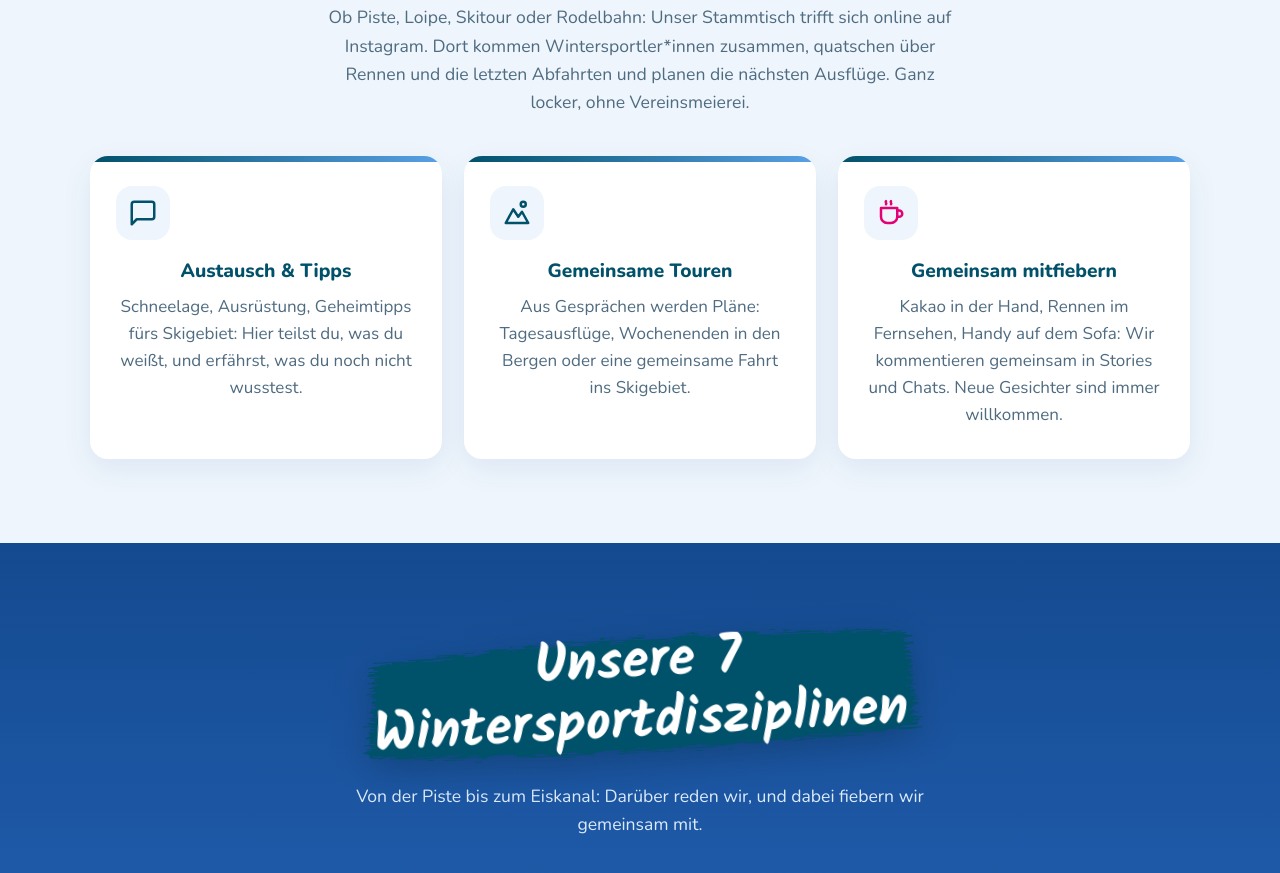
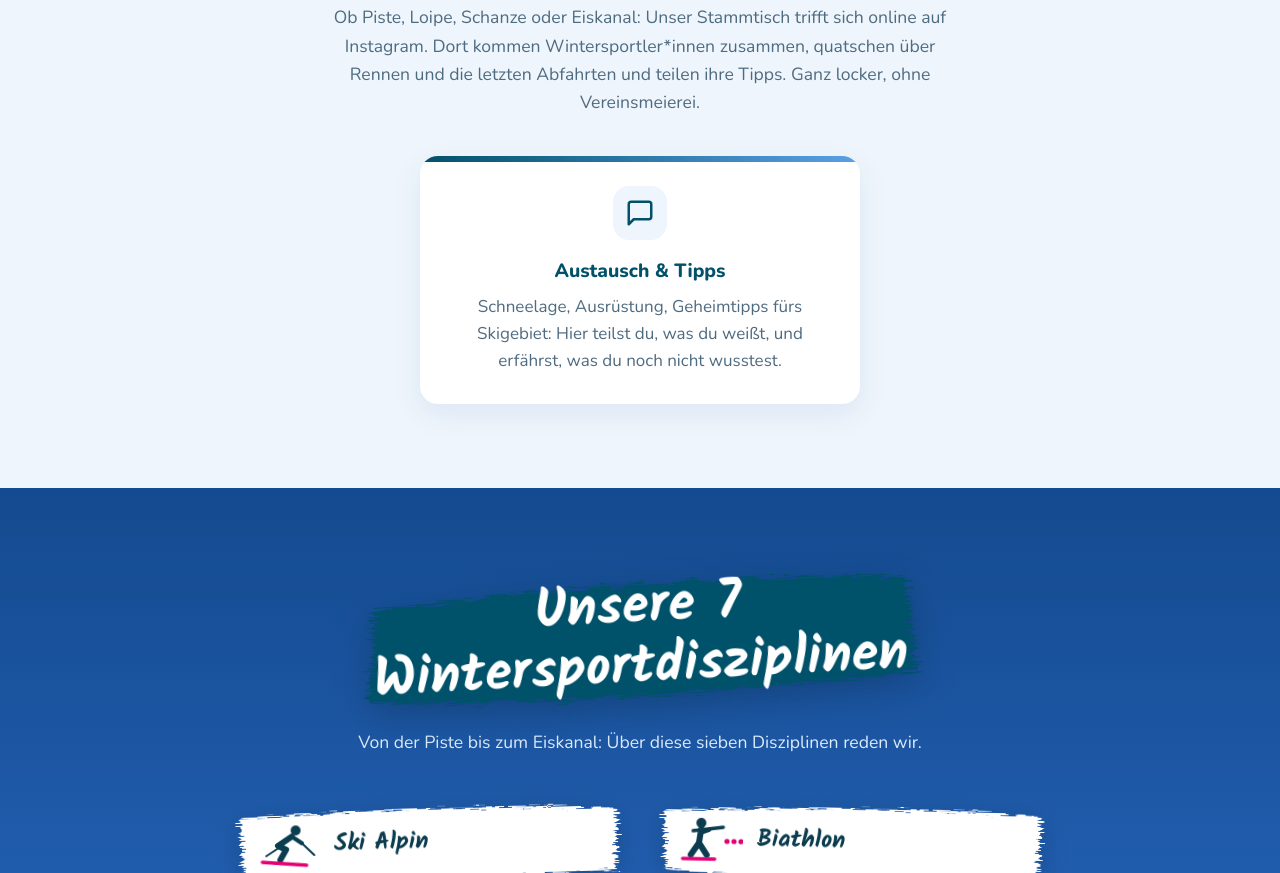
Before and after one commit to ChrisselFrank/wintersport.stammtisch, a plain HTML site: page index.html in a window 1280 px wide. Shown: the part 998-1871 px from the top of the page. Drawn offline with nearby package versions, Linux system fonts and the light colour scheme.

Commit message:
Blöcke Gemeinsame Touren und Gemeinsam mitfiebern entfernt
Co-Authored-By: Claude Opus 5.5 <noreply@anthropic.com>
Claude-Session: https://claude.ai/code/session_017VMVohAqadqnUearKLtR5g

```diff
--- a/index.html
+++ b/index.html
@@ -4,7 +4,7 @@
 <meta charset="utf-8">
 <meta name="viewport" content="width=device-width, initial-scale=1">
 <title>Wintersport-Stammtisch</title>
-<meta name="description" content="Ab Montag geht's los! Der Wintersport-Stammtisch startet. Austausch, Tourenplanung und gemütliche Runden für alle, die den Winter lieben.">
+<meta name="description" content="Ab Montag geht's los! Der Wintersport-Stammtisch startet. Austausch und Tipps rund um sieben Wintersportarten, online auf Instagram.">
 <link rel="preconnect" href="https://fonts.googleapis.com">
 <link rel="preconnect" href="https://fonts.gstatic.com" crossorigin>
 <link href="https://fonts.googleapis.com/css2?family=Kaushan+Script&family=Kalam:wght@700&family=Nunito:wght@400;600;800&display=swap" rel="stylesheet">
@@ -91,10 +91,11 @@
   .center{text-align:center}.center .lead{margin-inline:auto}
 
   .cards{display:grid;grid-template-columns:repeat(auto-fit,minmax(240px,1fr));gap:22px;margin-top:40px}
+  .cards:has(> .card:only-child){grid-template-columns:minmax(0,440px);justify-content:center}
   .card{background:#fff;border-radius:var(--radius);padding:30px 26px;box-shadow:0 10px 30px rgba(20,74,143,.08);position:relative;overflow:hidden;transition:transform .25s ease}
   .card:hover{transform:translateY(-4px)}
   .card::before{content:"";position:absolute;left:0;right:0;top:0;height:6px;background:linear-gradient(90deg,var(--petrol),var(--sky-light))}
-  .card .ico{width:54px;height:54px;border-radius:16px;display:grid;place-items:center;background:var(--ice);margin-bottom:16px}
+  .card .ico{width:54px;height:54px;border-radius:16px;display:grid;place-items:center;background:var(--ice);margin:0 auto 16px}
   .card h3{font-size:1.2rem;color:var(--petrol);margin-bottom:6px}
   .card p{color:var(--muted)}
 
@@ -218,23 +219,13 @@
       <div class="reveal">
         <div class="kicker">Die Idee</div>
         <h2>Ein Treffpunkt für alle, die den Winter lieben</h2>
-        <p class="lead">Ob Piste, Loipe, Skitour oder Rodelbahn: Unser Stammtisch trifft sich online auf Instagram. Dort kommen Wintersportler*innen zusammen, quatschen über Rennen und die letzten Abfahrten und planen die nächsten Ausflüge. Ganz locker, ohne Vereinsmeierei.</p>
+        <p class="lead">Ob Piste, Loipe, Schanze oder Eiskanal: Unser Stammtisch trifft sich online auf Instagram. Dort kommen Wintersportler*innen zusammen, quatschen über Rennen und die letzten Abfahrten und teilen ihre Tipps. Ganz locker, ohne Vereinsmeierei.</p>
       </div>
       <div class="cards">
         <article class="card reveal">
           <div class="ico"><svg width="30" height="30" viewBox="0 0 24 24" fill="none" stroke="#01516a" stroke-width="2" stroke-linecap="round" stroke-linejoin="round"><path d="M21 15a2 2 0 0 1-2 2H7l-4 4V5a2 2 0 0 1 2-2h14a2 2 0 0 1 2 2z"/></svg></div>
           <h3>Austausch &amp; Tipps</h3>
           <p>Schneelage, Ausrüstung, Geheimtipps fürs Skigebiet: Hier teilst du, was du weißt, und erfährst, was du noch nicht wusstest.</p>
-        </article>
-        <article class="card reveal">
-          <div class="ico"><svg width="30" height="30" viewBox="0 0 24 24" fill="none" stroke="#01516a" stroke-width="2" stroke-linecap="round" stroke-linejoin="round"><path d="M3 20 L9 9 L13 15 L16 11 L21 20 Z"/><circle cx="17" cy="5" r="2"/></svg></div>
-          <h3>Gemeinsame Touren</h3>
-          <p>Aus Gesprächen werden Pläne: Tagesausflüge, Wochenenden in den Bergen oder eine gemeinsame Fahrt ins Skigebiet.</p>
-        </article>
-        <article class="card reveal">
-          <div class="ico"><svg width="30" height="30" viewBox="0 0 24 24" fill="none" stroke="#e20275" stroke-width="2" stroke-linecap="round" stroke-linejoin="round"><path d="M4 8h13v7a5 5 0 0 1-5 5H9a5 5 0 0 1-5-5z"/><path d="M17 10h1.5a2.5 2.5 0 0 1 0 5H17"/><path d="M8 2.5c-1 1 1 1.5 0 2.5M12 2.5c-1 1 1 1.5 0 2.5"/></svg></div>
-          <h3>Gemeinsam mitfiebern</h3>
-          <p>Kakao in der Hand, Rennen im Fernsehen, Handy auf dem Sofa: Wir kommentieren gemeinsam in Stories und Chats. Neue Gesichter sind immer willkommen.</p>
         </article>
       </div>
     </div>
@@ -245,7 +236,7 @@
     <div class="wrap center">
       <div class="reveal">
         <div class="brush-main disz-head"><h2>Unsere 7<br>Wintersportdisziplinen</h2></div>
-        <p class="lead disz-lead">Von der Piste bis zum Eiskanal: Darüber reden wir, und dabei fiebern wir gemeinsam mit.</p>
+        <p class="lead disz-lead">Von der Piste bis zum Eiskanal: Über diese sieben Disziplinen reden wir.</p>
       </div>
       <ul class="disz-grid">
         <li class="disz-btn">
@@ -304,7 +295,7 @@
           <li>Keine Mitgliedschaft, keine Kosten: einfach folgen und mitreden</li>
           <li>Alle Wintersportarten und Könnensstufen willkommen</li>
           <li>Freunde markieren ausdrücklich erwünscht</li>
-          <li>Ideen für Touren und Themen sind jederzeit gern gesehen</li>
+          <li>Ideen für neue Themen sind jederzeit gern gesehen</li>
         </ul>
         <div class="hero-cta" style="justify-content:flex-start">
           <a class="btn btn-pink js-insta" href="https://www.instagram.com/wintersport.stammtisch/" target="_blank" rel="noopener">Auf Instagram folgen</a>
```
